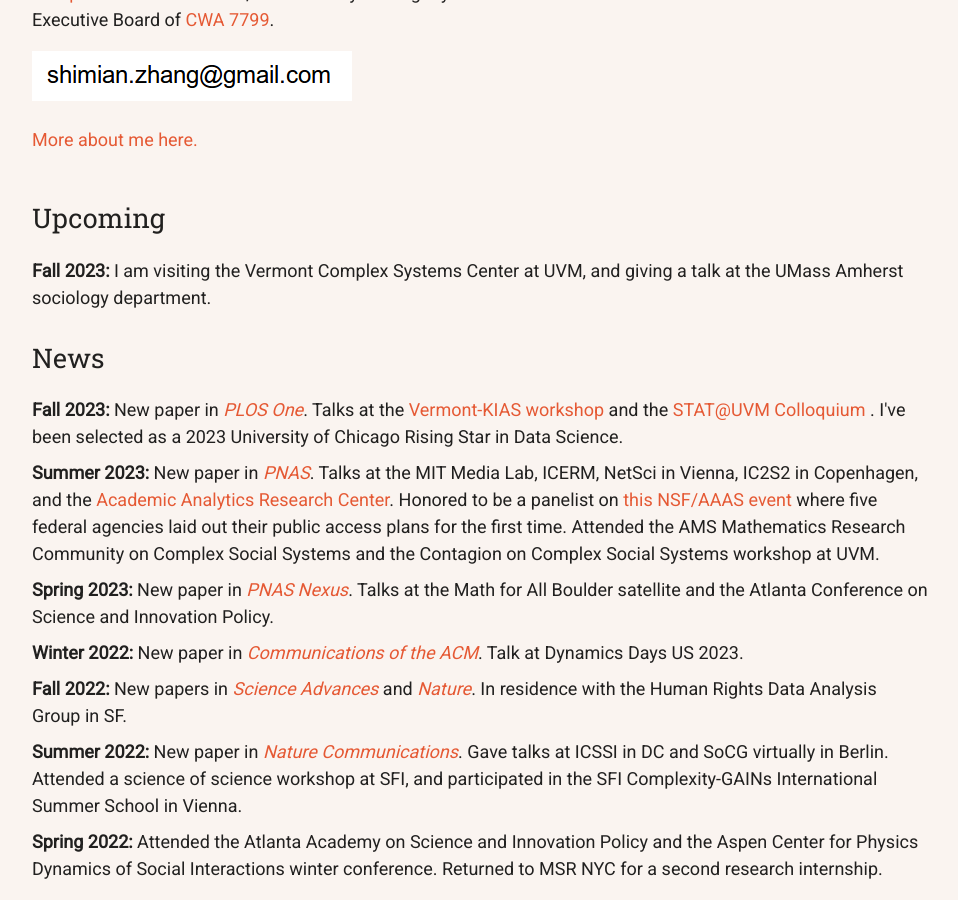
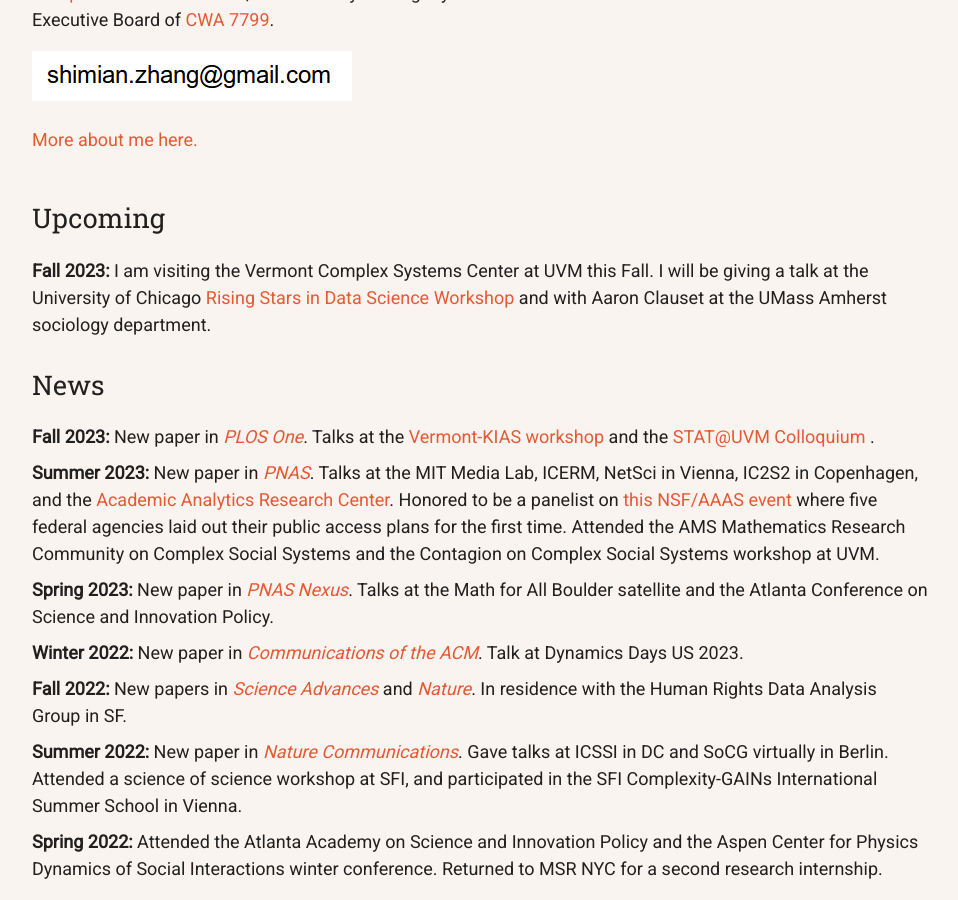
Before and after one commit to samzhang111/samzhang111.github.io, a Jekyll site: the page built from index.html, in a window 1280 px wide and 900 px high, scrolled down 586 px. Shown: the whole window, without its empty margins (160-1118 px from the left). Built offline with Jekyll 4.4.1, drawn with Linux system fonts in a browser that asks for light colours; nearby versions of some CDN libraries.

Commit message:
rising stars talk info

```diff
--- a/index.html
+++ b/index.html
@@ -52,11 +52,11 @@ layout: default
 <div id='recent' class="vertical-section">
           <div class="sectitle">Upcoming</div>
           <ul>
-              <li><b>Fall 2023:</b> I am visiting the Vermont Complex Systems Center at UVM, and giving a talk at the UMass Amherst sociology department. </li>
+              <li><b>Fall 2023:</b> I am visiting the Vermont Complex Systems Center at UVM this Fall. I will be giving a talk at the University of Chicago <a href="https://datascience.uchicago.edu/research/postdoctoral-programs/rising-stars/#description" target="_blank">Rising Stars in Data Science Workshop</a> and with Aaron Clauset at the UMass Amherst sociology department.</li>
           </ul>
           <div class="sectitle">News</div>
           <ul>
-              <li><b>Fall 2023:</b> New paper in <a target="_blank" href="https://doi.org/10.1371/journal.pone.0290534"><em>PLOS One</em></a>. Talks at the <a href="https://vermontcomplexsystems.org/events/vermont-kias/" target="_blank">Vermont-KIAS workshop</a> and the <a href="https://site.uvm.edu/statatuvm/seminars/" target="_blank">STAT@UVM Colloquium</a> . I've been selected as a 2023 University of Chicago Rising Star in Data Science.</li>
+              <li><b>Fall 2023:</b> New paper in <a target="_blank" href="https://doi.org/10.1371/journal.pone.0290534"><em>PLOS One</em></a>. Talks at the <a href="https://vermontcomplexsystems.org/events/vermont-kias/" target="_blank">Vermont-KIAS workshop</a> and the <a href="https://site.uvm.edu/statatuvm/seminars/" target="_blank">STAT@UVM Colloquium</a> .</li>
 
               <li><b>Summer 2023:</b> New paper in <a target="_blank" href="https://www.pnas.org/doi/10.1073/pnas.2302491120"><em>PNAS</em></a>. Talks at the MIT Media Lab, ICERM, NetSci in Vienna, IC2S2 in Copenhagen, and the <a href="https://aarcresearch.com/events/2023-08-03-Laboradvantagesdrivethegreaterprodu-6QuK4zPw69UFahFXJufjk5" target="_blank">Academic Analytics Research Center</a>.
                 Honored to be a panelist on <a target="_blank" href="https://www.aaas.org/events/how-can-public-access-advance-equity-and-learning">this NSF/AAAS event</a> where five federal agencies laid out their public access plans for the first time. Attended the AMS Mathematics Research Community on Complex Social Systems and the Contagion on Complex Social Systems workshop at UVM.
```
